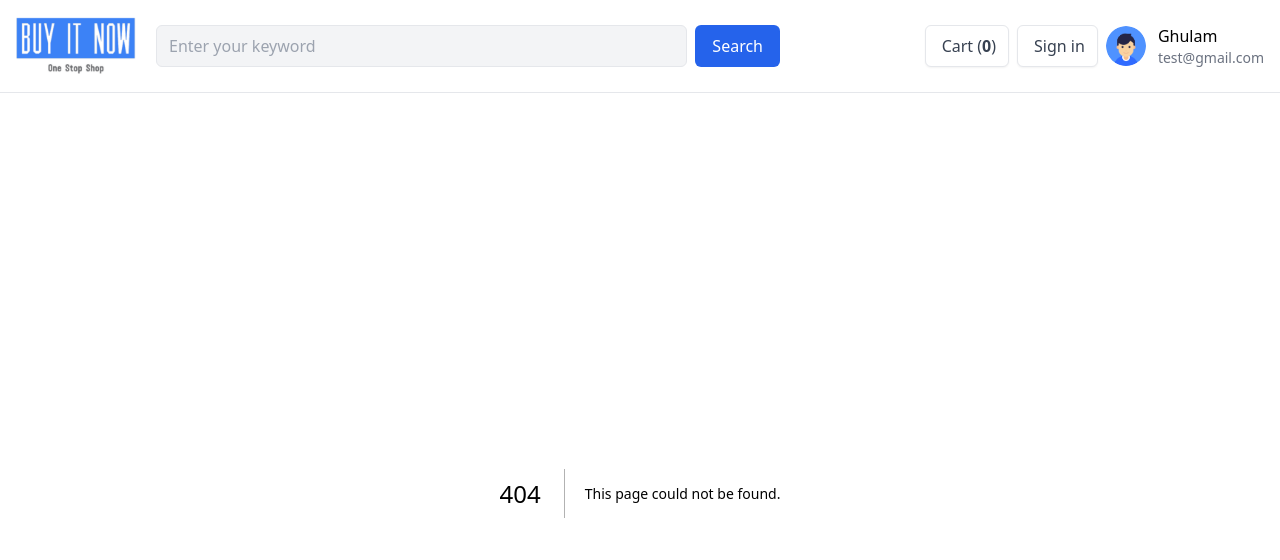
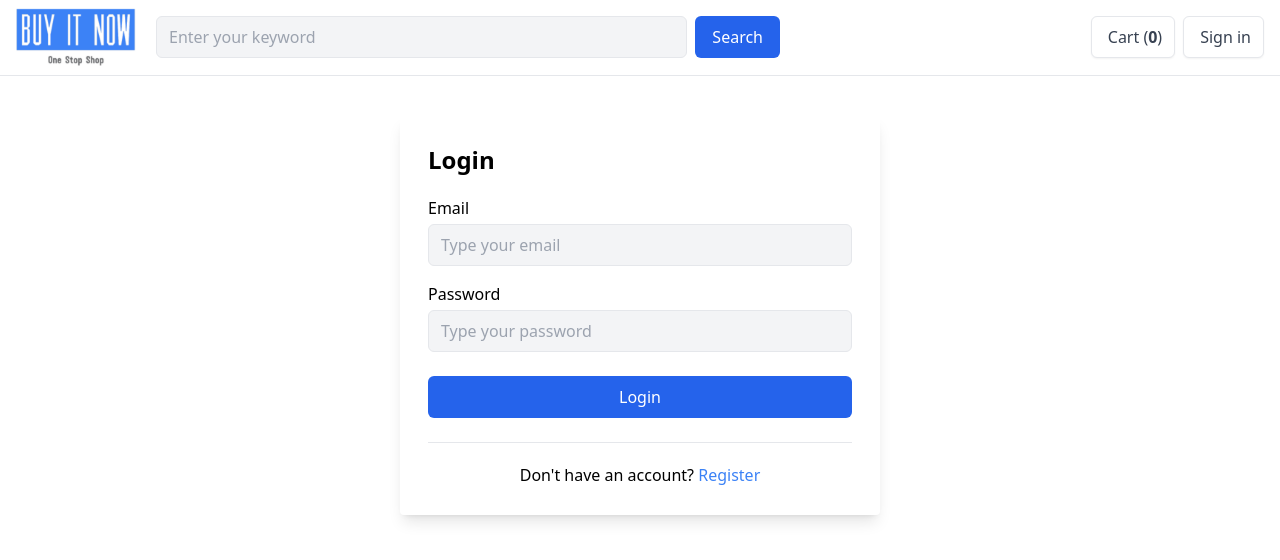
Before and after one commit to ghulamabbas2/buyitnow, a Next.js app: page /login in a window 1280 px wide. Before the commit this address had no page. Shown: the top 560 px of the page. Built offline with nearby package versions, Linux system fonts and the light colour scheme; no server answers.

Commit message:
login user and display in header

```diff
--- /dev/null
+++ b/app/login/page.jsx
@@ -0,0 +1,8 @@
+import Login from "@/components/auth/Login";
+import React from "react";
+
+const LoginPage = () => {
+  return <Login />;
+};
+
+export default LoginPage;
--- /dev/null
+++ b/components/auth/Login.jsx
@@ -0,0 +1,86 @@
+"use client";
+
+import Link from "next/link";
+import React, { useState } from "react";
+import { signIn } from "next-auth/react";
+import { toast } from "react-toastify";
+import { useRouter } from "next/navigation";
+
+const Login = () => {
+  const [email, setEmail] = useState("");
+  const [password, setPassword] = useState("");
+
+  const router = useRouter();
+
+  const submitHandler = async (e) => {
+    e.preventDefault();
+
+    const data = await signIn("credentials", {
+      email,
+      password,
+      redirect: false,
+    });
+
+    if (data?.error) {
+      toast.error(data?.error);
+    }
+
+    if (data?.ok) {
+      router.push("/");
+    }
+  };
+
+  return (
+    <div
+      style={{ maxWidth: "480px" }}
+      className="mt-10 mb-20 p-4 md:p-7 mx-auto rounded bg-white shadow-lg"
+    >
+      <form onSubmit={submitHandler}>
+        <h2 className="mb-5 text-2xl font-semibold">Login</h2>
+
+        <div className="mb-4">
+          <label className="block mb-1"> Email </label>
+          <input
+            className="appearance-none border border-gray-200 bg-gray-100 rounded-md py-2 px-3 hover:border-gray-400 focus:outline-none focus:border-gray-400 w-full"
+            type="text"
+            placeholder="Type your email"
+            value={email}
+            onChange={(e) => setEmail(e.target.value)}
+            required
+          />
+        </div>
+
+        <div className="mb-4">
+          <label className="block mb-1"> Password </label>
+          <input
+            className="appearance-none border border-gray-200 bg-gray-100 rounded-md py-2 px-3 hover:border-gray-400 focus:outline-none focus:border-gray-400 w-full"
+            type="password"
+            placeholder="Type your password"
+            minLength={6}
+            value={password}
+            onChange={(e) => setPassword(e.target.value)}
+            required
+          />
+        </div>
+
+        <button
+          type="submit"
+          className="my-2 px-4 py-2 text-center w-full inline-block text-white bg-blue-600 border border-transparent rounded-md hover:bg-blue-700"
+        >
+          Login
+        </button>
+
+        <hr className="mt-4" />
+
+        <p className="text-center mt-5">
+          Don't have an account?{" "}
+          <Link href="/register" className="text-blue-500">
+            Register
+          </Link>
+        </p>
+      </form>
+    </div>
+  );
+};
+
+export default Login;
--- a/components/layouts/Header.jsx
+++ b/components/layouts/Header.jsx
@@ -1,12 +1,26 @@
 "use client";
 
-import React, { useContext } from "react";
+import React, { useContext, useEffect } from "react";
 import Link from "next/link";
 import Search from "./Search";
 import Image from "next/image";
 import CartContext from "@/context/CartContext";
+import { useSession } from "next-auth/react";
+import AuthContext from "@/context/AuthContext";
 
 const Header = () => {
+  const { user, setUser } = useContext(AuthContext);
+
+  const { data } = useSession();
+
+  console.log(data);
+
+  useEffect(() => {
+    if (data) {
+      setUser(data?.user);
+    }
+  }, [data]);
+
   const { cart } = useContext(CartContext);
   const cartItems = cart?.cartItems;
 
@@ -36,6 +50,7 @@ const Header = () => {
                 Cart (<b>{cartItems?.length || 0}</b>)
               </span>
             </Link>
+            {!user ? (
               <Link
                 href="/login"
                 className="px-3 py-2 inline-block text-center text-gray-700 bg-white shadow-sm border border-gray-200 rounded-md hover:bg-gray-100 hover:border-gray-300"
@@ -43,22 +58,26 @@ const Header = () => {
                 <i className="text-gray-400 w-5 fa fa-user"></i>
                 <span className="hidden lg:inline ml-1">Sign in</span>
               </Link>
+            ) : (
               <Link href="/me">
                 <div className="flex items-center mb-4 space-x-3 mt-4 cursor-pointer">
                   <img
                     className="w-10 h-10 rounded-full"
-                  src={"/images/default.png"}
+                    src={
+                      user?.avatar ? user?.avatar?.url : "/images/default.png"
+                    }
                   />
                   <div className="space-y-1 font-medium">
                     <p>
-                    Ghulam
+                      {user?.name}
                       <time className="block text-sm text-gray-500 dark:text-gray-400">
-                      test@gmail.com
+                        {user?.email}
                       </time>
                     </p>
                   </div>
                 </div>
               </Link>
+            )}
           </div>
 
           <div className="lg:hidden ml-2">
--- a/next.config.js
+++ b/next.config.js
@@ -6,6 +6,7 @@ const nextConfig = {
   env: {
     API_URL: "http://localhost:3000",
     DB_URI: "mongodb://localhost:27017/buyitnow",
+    NEXTAUTH_SECRET: "codingwithabbas",
   },
   images: {
     domains: ["res.cloudinary.com"],
--- a/package.json
+++ b/package.json
@@ -14,6 +14,7 @@
     "bcryptjs": "^2.4.3",
     "mongoose": "^6.9.1",
     "next": "13.1.6",
+    "next-auth": "^4.20.1",
     "next-connect": "^0.13.0",
     "query-string": "^8.1.0",
     "react": "18.2.0",
--- /dev/null
+++ b/pages/api/auth/[...nextauth].js
@@ -0,0 +1,44 @@
+import NextAuth from "next-auth";
+import CredentialsProvider from "next-auth/providers/credentials";
+
+import User from "@/backend/models/user";
+import bcrypt from "bcryptjs";
+import dbConnect from "@/backend/config/dbConnect";
+
+export default async function auth(req, res) {
+  return await NextAuth(req, res, {
+    session: {
+      strategy: "jwt",
+    },
+    providers: [
+      CredentialsProvider({
+        async authorize(credentials, req) {
+          dbConnect();
+
+          const { email, password } = credentials;
+
+          const user = await User.findOne({ email }).select("+password");
+
+          if (!user) {
+            throw new Error("Invalid Email or Password");
+          }
+
+          const isPasswordMatched = await bcrypt.compare(
+            password,
+            user.password
+          );
+
+          if (!isPasswordMatched) {
+            throw new Error("Invalid Email or Password");
+          }
+
+          return user;
+        },
+      }),
+    ],
+    pages: {
+      signIn: "/login",
+    },
+    secret: process.env.NEXTAUTH_SECRET,
+  });
+}
```
Also changed, not shown: app/GlobalProvider.jsx (+6 -1 lines), 1 other file (tests, documents, lock files or other folders). Lines whose indentation alone changed are shown as unchanged.
